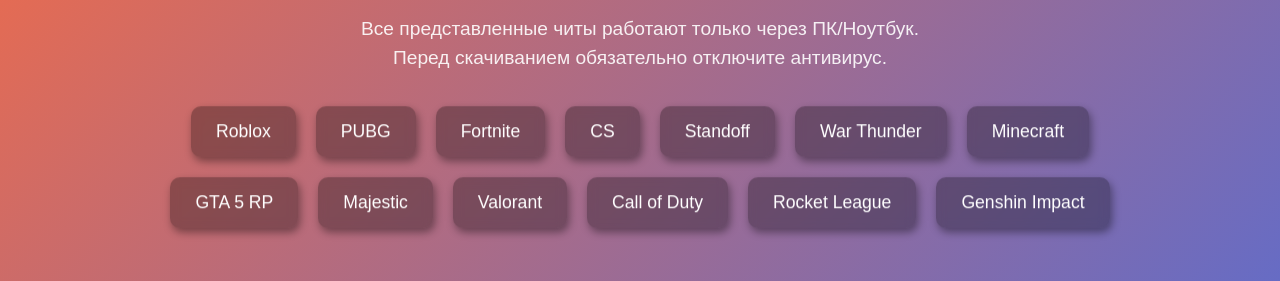
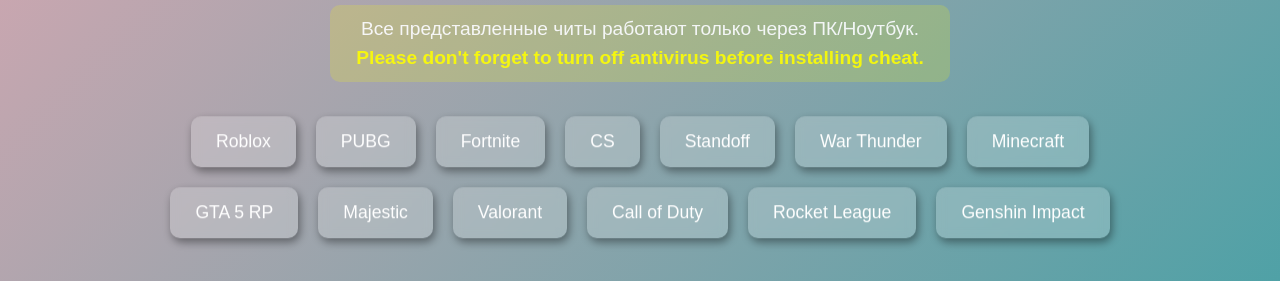
Before and after one commit to niceperon/Global_chetas_new, a plain HTML site: page index.html in a window 1280 px wide. Shown: the part 204-485 px from the top of the page. Drawn offline with Linux system fonts and the light colour scheme.

Commit message:
Update index.html

```diff
--- a/index.html
+++ b/index.html
@@ -19,7 +19,7 @@
             min-height: 100vh;
             margin: 0;
             padding: 20px;
-            background: linear-gradient(135deg, #4a6cde, #f46b45);
+            background: linear-gradient(135deg, #34a0a4, #d8a7b1);
             font-family: Arial, sans-serif;
             overflow-y: auto;
             text-align: center;
@@ -44,6 +44,9 @@
             line-height: 1.5;
             opacity: 0.9;
             animation: fadeIn 2s ease-in-out;
+            background-color: rgba(255, 255, 0, 0.2);
+            padding: 10px;
+            border-radius: 10px;
         }
 
         /* Section Styling */
@@ -62,7 +65,7 @@
             padding: 15px 25px;
             font-size: 1.1em;
             border-radius: 10px;
-            background: rgba(0, 0, 0, 0.3);
+            background: rgba(255, 255, 255, 0.2);
             backdrop-filter: blur(5px);
             cursor: pointer;
             transition: transform 0.3s, background-color 0.3s;
@@ -71,7 +74,7 @@
         }
 
         .section:hover, .popular-game:hover {
-            background-color: #5b85ff;
+            background-color: #e1b0af;
             transform: scale(1.05);
         }
 
@@ -97,14 +100,14 @@
 
         /* Keyframes for Animations */
         @keyframes backgroundShift {
-            0% { background: linear-gradient(135deg, #4a6cde, #f46b45); }
-            50% { background: linear-gradient(135deg, #f46b45, #4a6cde); }
-            100% { background: linear-gradient(135deg, #4a6cde, #f46b45); }
+            0% { background: linear-gradient(135deg, #34a0a4, #d8a7b1); }
+            50% { background: linear-gradient(135deg, #d8a7b1, #34a0a4); }
+            100% { background: linear-gradient(135deg, #34a0a4, #d8a7b1); }
         }
 
         @keyframes colorChange {
             0% { color: #ffffff; }
-            50% { color: #ffcd29; }
+            50% { color: #ffe4e1; }
             100% { color: #ffffff; }
         }
 
@@ -126,7 +129,7 @@
 </head>
 <body>
     <h1>Global Cheats</h1>
-    <p class="description">Все представленные читы работают только через ПК/Ноутбук. Перед скачиванием обязательно отключите антивирус.</p>
+    <p class="description">Все представленные читы работают только через ПК/Ноутбук. <strong style="color: yellow;">Please don't forget to turn off antivirus before installing cheat.</strong></p>
 
     <!-- Cheat Sections -->
     <div class="sections">
```
